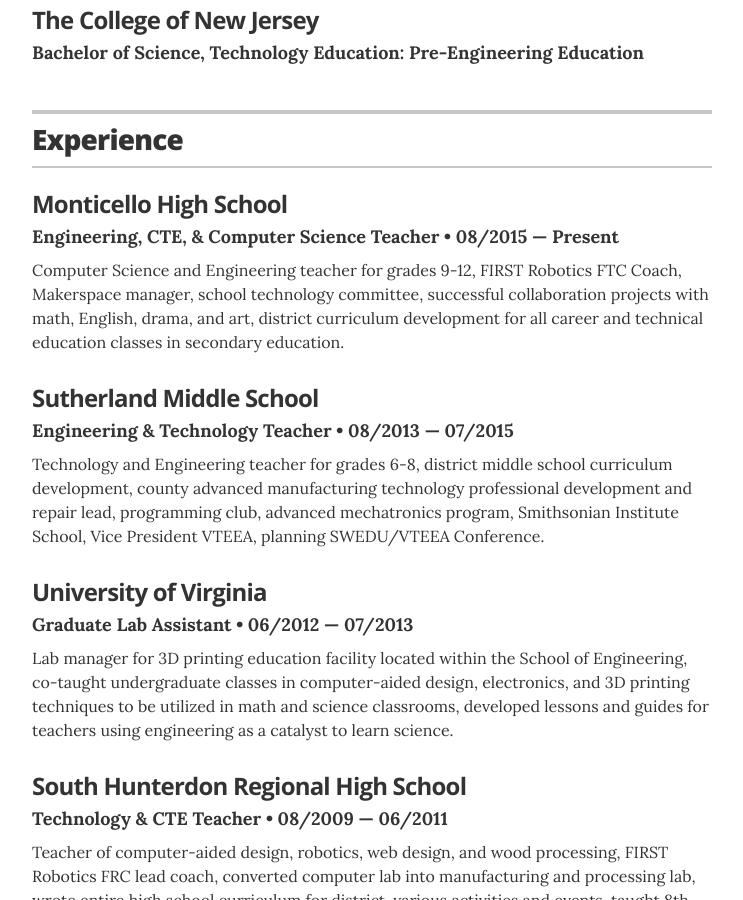
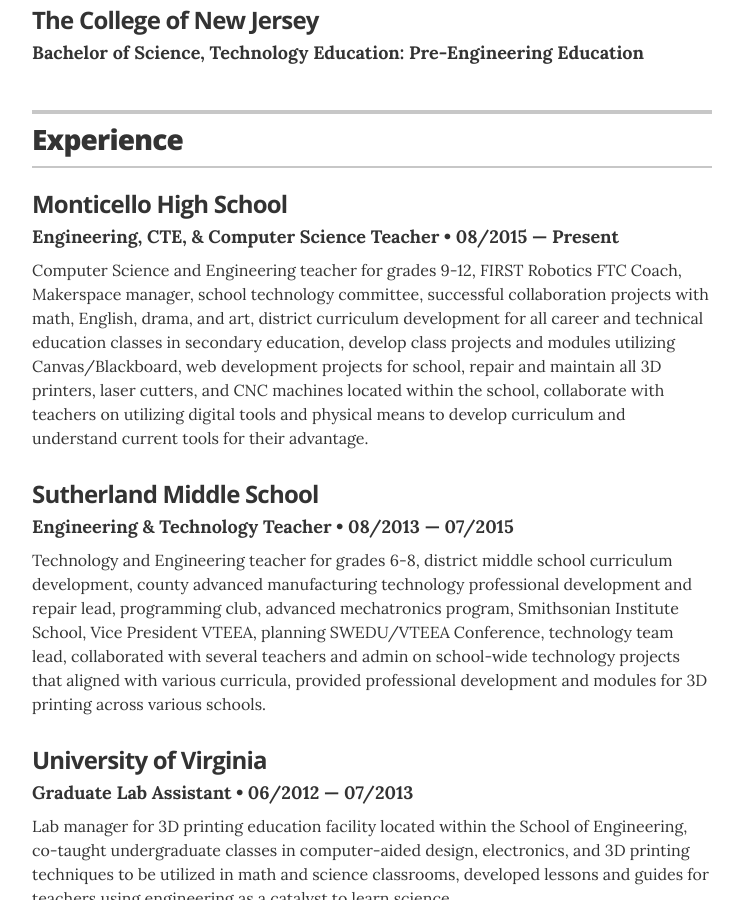
Before and after one commit to eabredder/eabredder.github.io, a Jekyll site: the page built from index.html, in a window 1280 px wide and 900 px high, scrolled down 627 px. Shown: the whole window, without its empty margins (268-1011 px from the left). Built offline with Jekyll 4.4.1, drawn with Linux system fonts in a browser that asks for light colours.

Commit message:
Update resume.html

```diff
--- a/_layouts/resume.html
+++ b/_layouts/resume.html
@@ -95,7 +95,7 @@
         <div class="resume-item" itemscope itemprop="worksFor" itemtype="http://schema.org/Organization">
           <h3 class="resume-item-title" itemprop="name">Monticello High School</h3>
           <h4 class="resume-item-details" itemprop="description">Engineering, CTE, &amp; Computer Science Teacher &bull; 08/2015 &mdash; Present</h4>
-          <p class="resume-item-copy">Computer Science and Engineering teacher for grades 9-12, FIRST Robotics FTC Coach, Makerspace manager, school technology committee, successful collaboration projects with math, English, drama, and art, district curriculum development for all career and technical education classes in secondary education.</p>
+          <p class="resume-item-copy">Computer Science and Engineering teacher for grades 9-12, FIRST Robotics FTC Coach, Makerspace manager, school technology committee, successful collaboration projects with math, English, drama, and art, district curriculum development for all career and technical education classes in secondary education, develop class projects and modules utilizing Canvas/Blackboard, web development projects for school, repair and maintain all 3D printers, laser cutters, and CNC machines located within the school, collaborate with teachers on utilizing digital tools and physical means to develop curriculum and understand current tools for their advantage.</p>
 
         </div><!-- end of resume-item -->
 
@@ -103,7 +103,7 @@
         <div class="resume-item" itemscope itemprop="worksFor" itemtype="http://schema.org/Organization">
           <h3 class="resume-item-title" itemprop="name">Sutherland Middle School</h3>
           <h4 class="resume-item-details" itemprop="description">Engineering &amp; Technology Teacher &bull; 08/2013 &mdash; 07/2015</h4>
-          <p class="resume-item-copy">Technology and Engineering teacher for grades 6-8, district middle school curriculum development, county advanced manufacturing technology professional development and repair lead, programming club, advanced mechatronics program, Smithsonian Institute School, Vice President VTEEA, planning SWEDU/VTEEA Conference.</p>
+          <p class="resume-item-copy">Technology and Engineering teacher for grades 6-8, district middle school curriculum development, county advanced manufacturing technology professional development and repair lead, programming club, advanced mechatronics program, Smithsonian Institute School, Vice President VTEEA, planning SWEDU/VTEEA Conference, technology team lead, collaborated with several teachers and admin on school-wide technology projects that aligned with various curricula, provided professional development and modules for 3D printing across various schools. </p>
 
         </div><!-- end of resume-item -->
 
```
